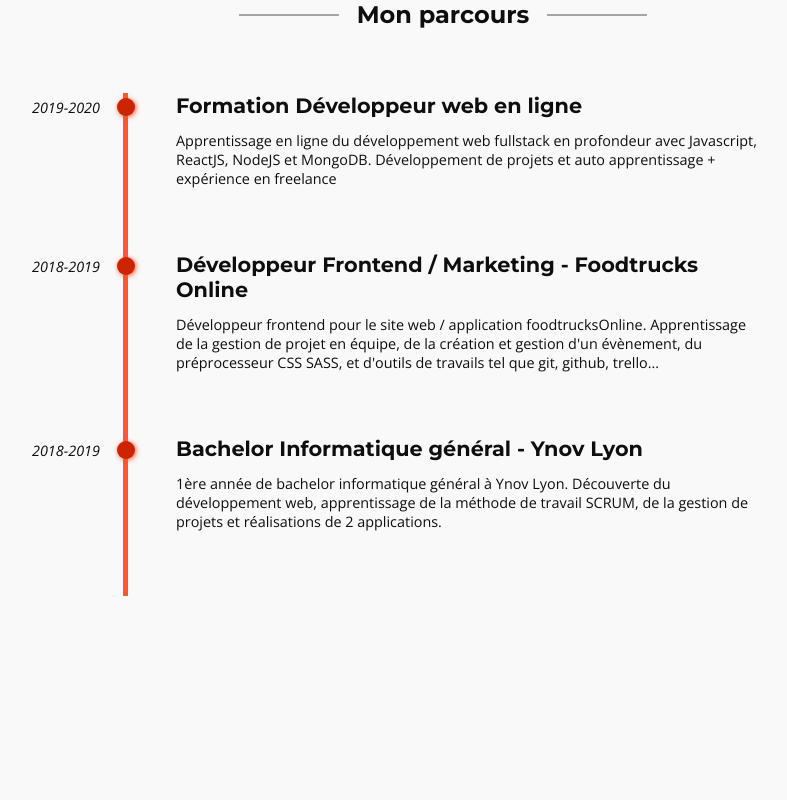
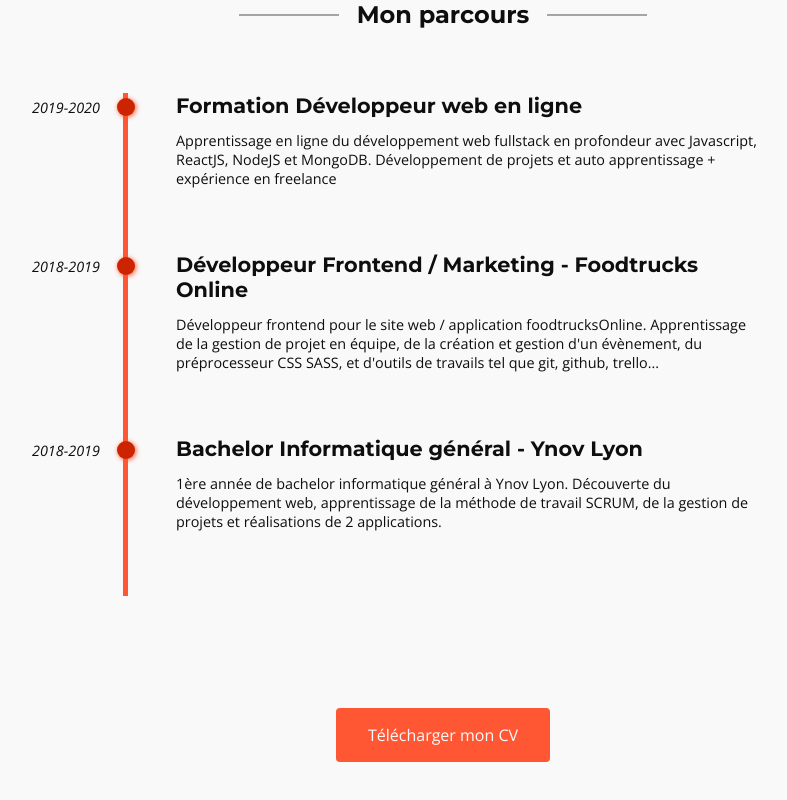
Before and after one commit to MaximeBF2000/portfolio_v2_frontend, a React (Create React App) app: page /about in a window 1280 px wide. Shown: the part 1101-1901 px from the top of the page, without its empty margins (197-984 px from the left). Before the commit the page ends 1697 px from the top, so only its background shows below. Built offline with nearby package versions, Linux system fonts and the light colour scheme.

Commit message:
added download cv button to about page

```diff
--- a/src/pages/AboutPage.js
+++ b/src/pages/AboutPage.js
@@ -1,7 +1,10 @@
 import React from 'react'
+import CV from "../assets/CV_mbf.png"
+
 import AboutText from "../components/AboutText"
 import Skillbars from "../components/Skillbars"
 import Parcours from "../components/Parcours"
+
 
 export default function AboutPage() {
   return (
@@ -9,6 +12,9 @@ export default function AboutPage() {
       <AboutText />
       <Skillbars />
       <Parcours />
+      <div className="container">
+        <a id="download_cv_button" href={CV} download>Télécharger mon CV</a>
+      </div>
     </>
   )
 }
--- a/src/scss/_setup.scss
+++ b/src/scss/_setup.scss
@@ -59,6 +59,16 @@ a, button{
   }
 }
 
+#download_cv_button{
+  cursor: pointer;
+  background-color: $orange;
+  color: $white;
+  padding: 1rem 2rem;
+  border-radius: .25rem;
+  margin-top: 3rem;
+  margin-bottom: 6rem;
+}
+
 .tags{
   margin-top: 2rem;
   display: flex;
```
Also changed, not shown: src/assets/CV_mbf.png (added).
